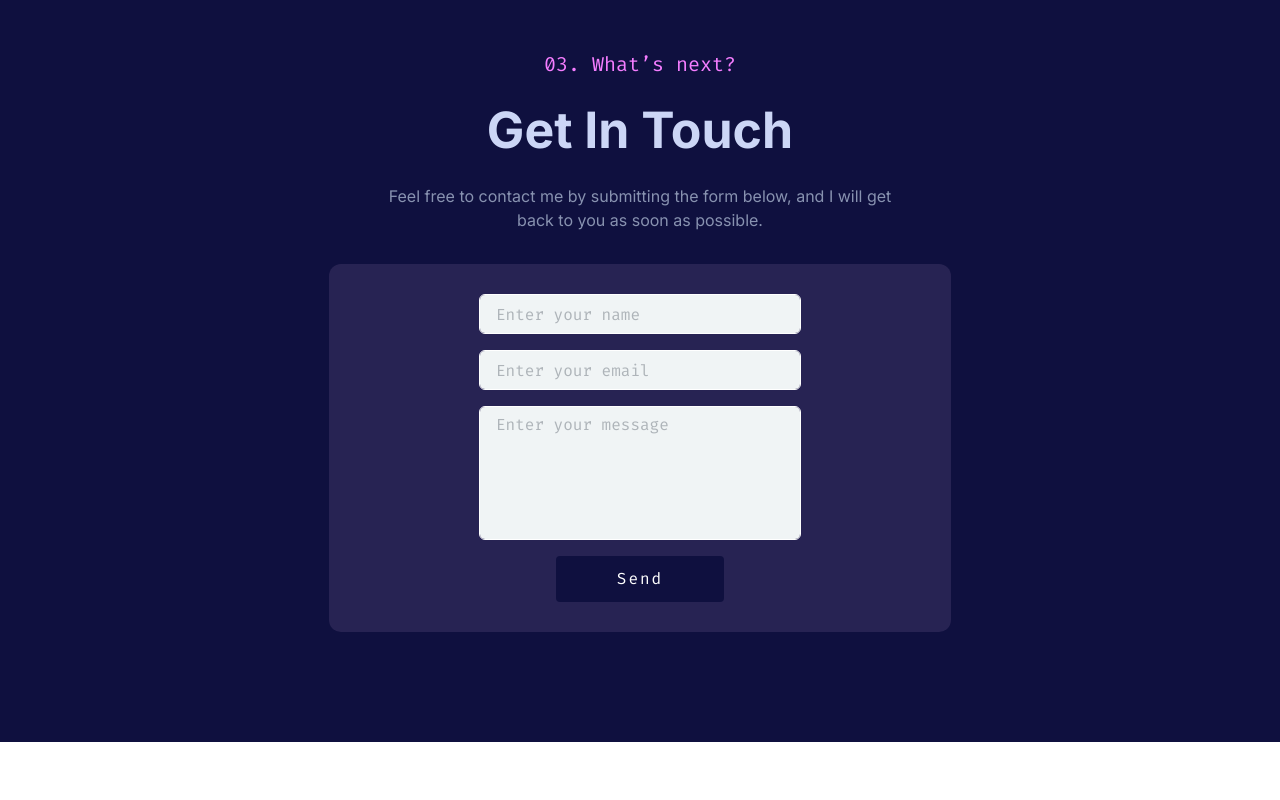
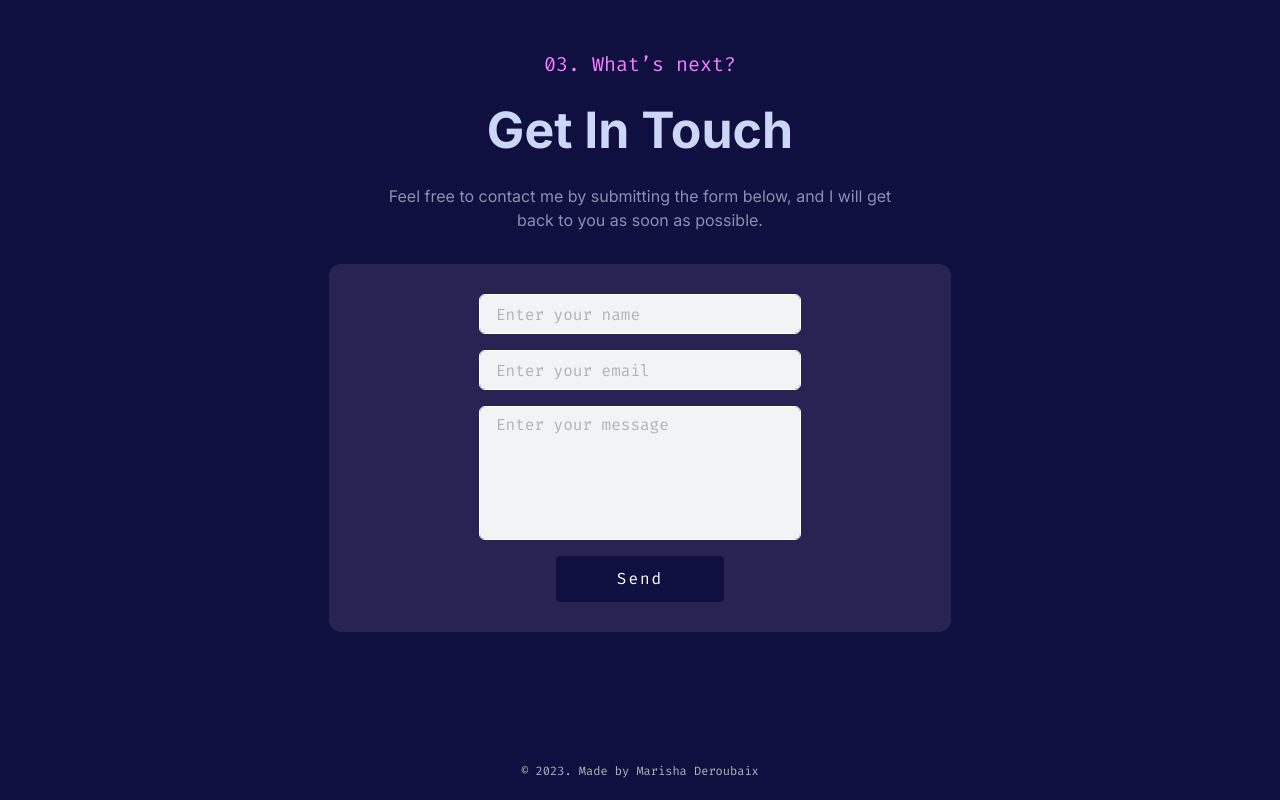
Before and after one commit to Deroubaix/portfolio, a React (Vite) app: page / in a window 1280 px wide. Shown: the part 2673-3473 px from the top of the page. Before the commit the page ends 3415 px from the top, so only its background shows below. Built offline with nearby package versions, Linux system fonts and the light colour scheme.

Commit message:
footer stuff

```diff
--- a/src/App.css
+++ b/src/App.css
@@ -286,3 +286,7 @@ p {
   }
 
 }
+
+.footer-style {
+  font-size: 12px;
+}
--- a/src/App.jsx
+++ b/src/App.jsx
@@ -7,6 +7,7 @@ import About from './components/About';
 import './App.css';
 import Contact from './components/Contact';
 import Experience from './components/Experience';
+import Footer from './components/Footer';
 
 
 
@@ -14,7 +15,7 @@ import Experience from './components/Experience';
 function App() {
 
   const appStyle = {
-    backgroundColor: '#0F103F', // Set the desired background color
+    backgroundColor: '#0F103F',
   };
 
   return (
@@ -29,8 +30,7 @@ function App() {
         <Experience />
         {/* <Work /> */}
         <Contact />
-
-        {/* Add more sections/components here */}
+        <Footer />
 
     </div>
   );
--- /dev/null
+++ b/src/components/Footer.jsx
@@ -0,0 +1,34 @@
+const Footer = () => {
+  const footerStyle = {
+    backgroundColor: 'rgba(0, 0, 0, 0.0)',
+    padding: '20px',
+    textAlign: 'center',
+    fontSize: '5px',
+    color: '#aeb4b9',
+    marginTop: 'auto',
+  };
+
+  const linkStyle = {
+    color: '#aeb4b9',
+    textDecoration: 'none',
+    transition: 'color 0.3s',
+  };
+
+  return (
+    <footer className="footer-style" style={footerStyle}>
+      <a
+        className="footer-style"
+        href="https://github.com/Deroubaix/portfolio"
+        target="_blank"
+        rel="noopener noreferrer"
+        style={linkStyle}
+        onMouseOver={(e) => e.target.style.color = '#f57dff'}
+        onMouseOut={(e) => e.target.style.color = '#aeb4b9'}
+      >
+        &copy; {new Date().getFullYear()}. Made by Marisha Deroubaix
+      </a>
+    </footer>
+  );
+};
+
+export default Footer;
```
